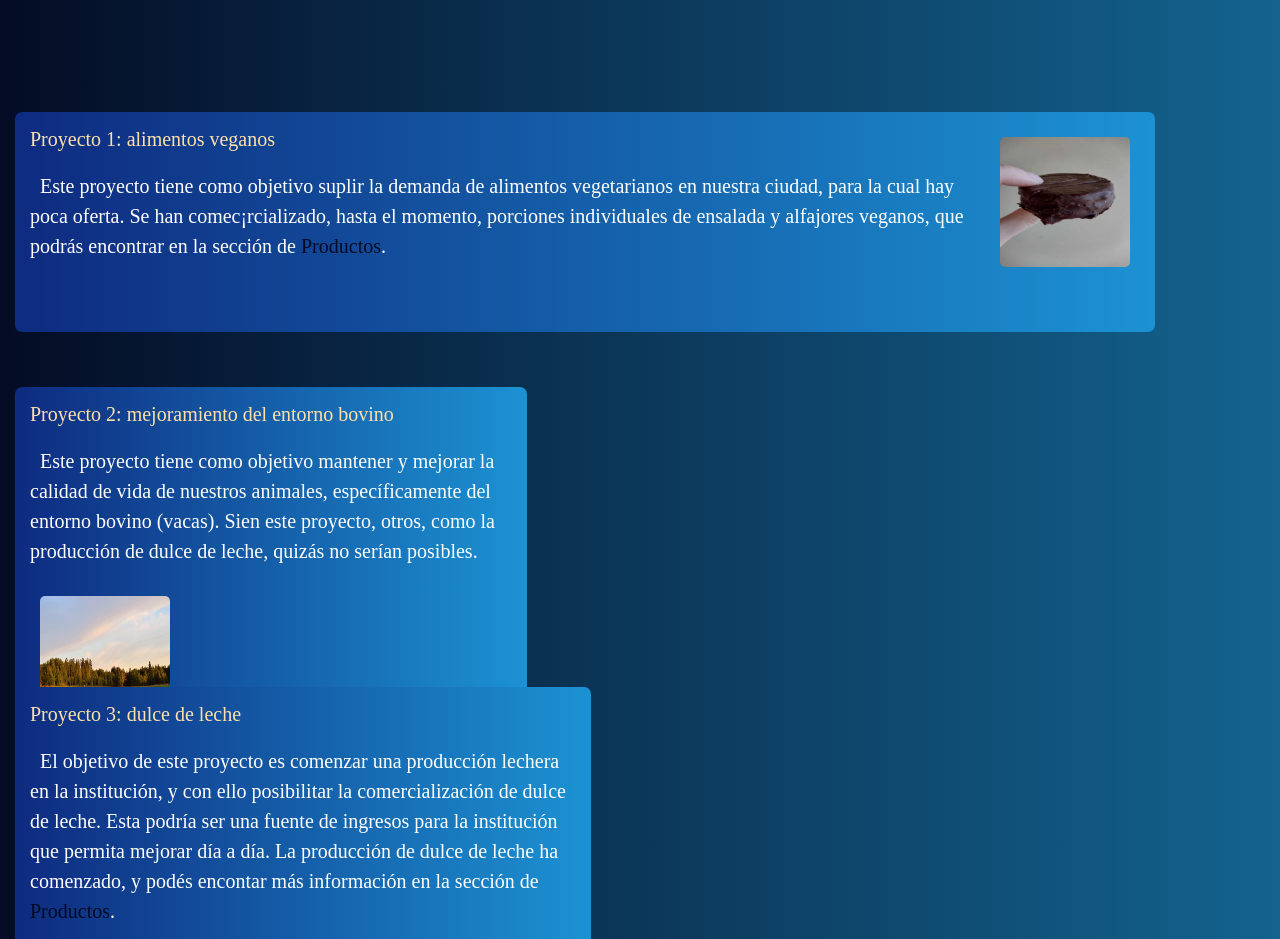
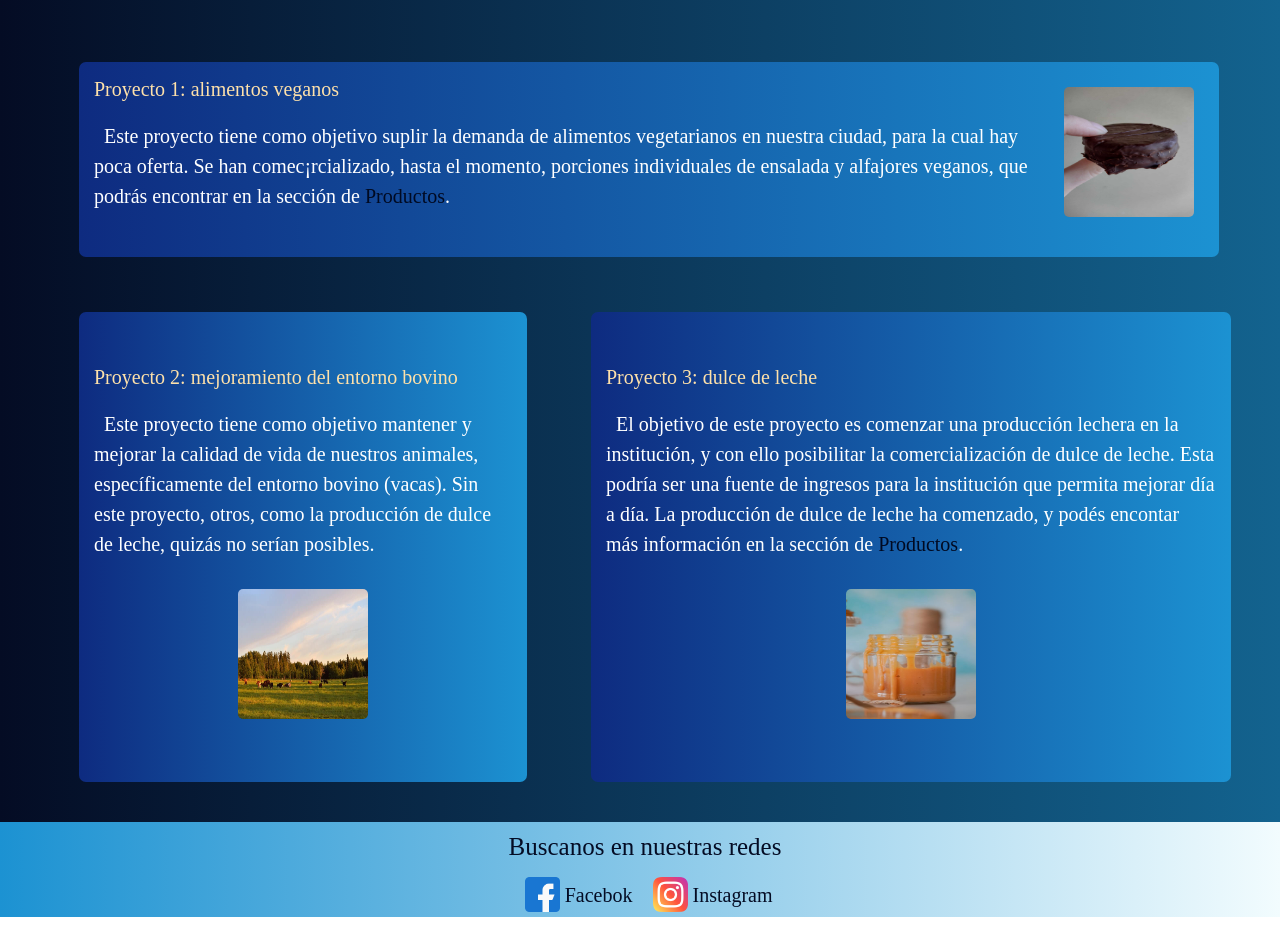
Before and after one commit to CatalinaMdeOca/Proyecto-final-Coderhouse, a website: page proyectos.html in a window 1280 px wide. Shown: the part 428-1367 px from the top of the page. After the commit the page ends 1345 px from the top, so only its background shows below. Drawn offline with nearby package versions, Linux system fonts and the light colour scheme; a web font is replaced by a local one.

Commit message:
proyectos responsive

```diff
--- a/proyectos.html
+++ b/proyectos.html
@@ -97,7 +97,7 @@
         <div class="container dupla2">
             <section>
                 <h3 class="proyectosH3">Proyecto 2: mejoramiento del entorno bovino</h3>
-                <p>Este proyecto tiene como objetivo mantener y mejorar la calidad de vida de nuestros animales, específicamente del entorno bovino (vacas). Sien este proyecto, otros, como la producción de dulce de leche, quizás no serían posibles.</p>
+                <p>Este proyecto tiene como objetivo mantener y mejorar la calidad de vida de nuestros animales, específicamente del entorno bovino (vacas). Sin este proyecto, otros, como la producción de dulce de leche, quizás no serían posibles.</p>
             </section>
 
             <div>
--- a/scss/_productos.scss
+++ b/scss/_productos.scss
@@ -22,9 +22,9 @@
         margin: 2rem;
         padding: 0.5rem;
         display: flex;
-        flex-direction: column;
         flex-wrap: wrap;
         justify-content: center;
+        align-content: center;
 
         @media screen and (min-width: 768px) {
             width: 400px;
@@ -46,7 +46,7 @@
             color: $color;
             font-size: 0.8rem;
             font-weight: 400;
-            text-indent: 0.5rem;
+            text-indent: 1rem;
             padding: 1rem;
 
             @media screen and (min-width: 768px) {
@@ -63,8 +63,8 @@
             justify-self: center;
 
             @media screen and (min-width: 768px) {
-                height: 250px;
-                width: 250px;
+                height: 300px;
+                width: 300px;
                 border-radius: 1.5rem;
                 margin: 10px;
                 padding: 10px;
--- a/scss/_proyectos.scss
+++ b/scss/_proyectos.scss
@@ -1,11 +1,16 @@
 .mainProyectos{
     display: grid;
     grid-template-columns: repeat(10, 1fr);
-    grid-template-rows: repeat(57, 2.5rem);
+    grid-template-rows: repeat(55, 2.5rem);
+
+    @media screen and (min-width: 768px){
+        grid-template-columns: repeat(20, 1fr);
+        grid-template-rows: repeat(67, 2.5rem);
+    }
 
     @media screen and (min-width: 1024px){
         grid-template-columns: repeat(20, 1fr);
-        grid-template-rows: repeat(50, 2.5rem);
+        grid-template-rows: repeat(46, 2.5rem);
     }
 
 
@@ -13,9 +18,14 @@
         grid-column: 1/11;
         grid-row: 1/5;
 
+        @media screen and (min-width: 768px){
+            grid-column: 1/21;
+            grid-row: 1/6;
+        }
+
         @media screen and (min-width: 1024px){
             grid-column: 1/21;
-            grid-row: 1/6;
+            grid-row: 1/5;
         }
 
         h1{
@@ -29,9 +39,14 @@
         margin: 15px;
         padding: 5px;
 
+        @media screen and (min-width: 768px) {
+            grid-column: 1/21;
+            grid-row: 6/19;
+        }
+
         @media screen and (min-width: 1024px) {
             grid-column: 1/21;
-            grid-row: 6/18;
+            grid-row: 5/15;
         }
 
         h2{
@@ -40,7 +55,7 @@
             margin: auto;
             padding: 1rem;
 
-            @media screen and (min-width: 1024px) {
+            @media screen and (min-width: 768px) {
                 font-size: 2.5rem;
             }
         }
@@ -53,8 +68,9 @@
         font-size: 1rem;
         font-weight: 400;
         color: rgb(255, 255, 255);
+        width: 100%;
 
-        @media screen and (min-width: 1024px) {
+        @media screen and (min-width: 768px) {
             font-size: 2rem;
         }
     }
@@ -65,13 +81,16 @@
         font-size: 1rem;
         color: lighten($color3, 10);
 
-        @media screen and (min-width: 1024px) {
+        @media screen and (min-width: 768px) {
             font-size: 2rem;
         }
     }
 
     .dupla1{
         display: flex;
+        flex-wrap: wrap;
+        align-content: center;
+        justify-content: center;
         grid-column: 1/10;
         grid-row: 14/28;
         margin: 15px;
@@ -79,13 +98,25 @@
         background: $bgcolor3;
         border-radius: 7px;
 
+        @media screen and (min-width: 768px) {
+            grid-column: 1/21;
+            grid-row: 19/35;
+        }
+
         @media screen and (min-width: 1024px) {
-            grid-column: 1/21;
-            grid-row: 18/28;
+            grid-column: 2/20;
+            grid-row: 16/25;
+
+            display: flex;
+            flex-wrap: nowrap;
         }
     }
 
     .dupla2{
+        display: flex;
+        flex-wrap: wrap;
+        align-content: center;
+        justify-content: center;
         grid-column: 1/10;
         grid-row: 28/41;
         margin: 15px;
@@ -93,23 +124,37 @@
         background: $bgcolor3;
         border-radius: 7px;
 
+        @media screen and (min-width: 768px) {
+            grid-column: 1/21;
+            grid-row: 35/50;
+        }
+
         @media screen and (min-width: 1024px) {
-            grid-column: 1/9;
-            grid-row: 29/50;
+            grid-column: 2/9;
+            grid-row: 26/46;
         }
     }
 
     .dupla3{
+        display: flex;
+        flex-wrap: wrap;
+        align-content: center;
+        justify-content: center;
         grid-column: 1/10;
-        grid-row: 41/57;
+        grid-row: 41/55;
         margin: 15px;
         padding: 5px;
         background: $bgcolor3;
         border-radius: 7px;
 
-        @media screen and (min-width: 768px1024px) {
+        @media screen and (min-width: 768px) {
+            grid-column: 1/21;
+            grid-row: 50/67;
+        }
+
+        @media screen and (min-width: 1024px) {
             grid-column: 10/20;
-            grid-row: 29/50;
+            grid-row: 26/46;
         }
     }
 
@@ -127,9 +172,11 @@
         font-size: 1rem;
         font-weight: 400;
 
+        @media screen and (min-width: 768px) {
+            font-size: 2rem;
+        }
+
         @media screen and (min-width: 1024px) {
-            font-size: 2rem;
-
             &:hover{
                 color: lighten($color2, 35);
                 text-decoration: underline;
```
Also changed, not shown: css/style.css, 1 other file.
